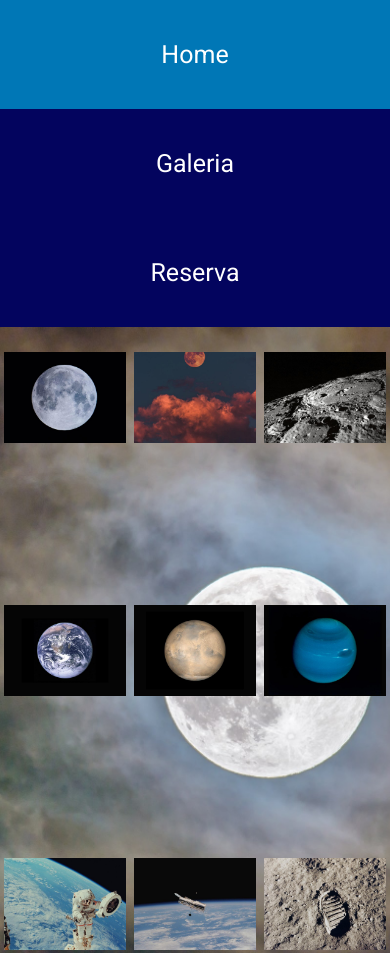
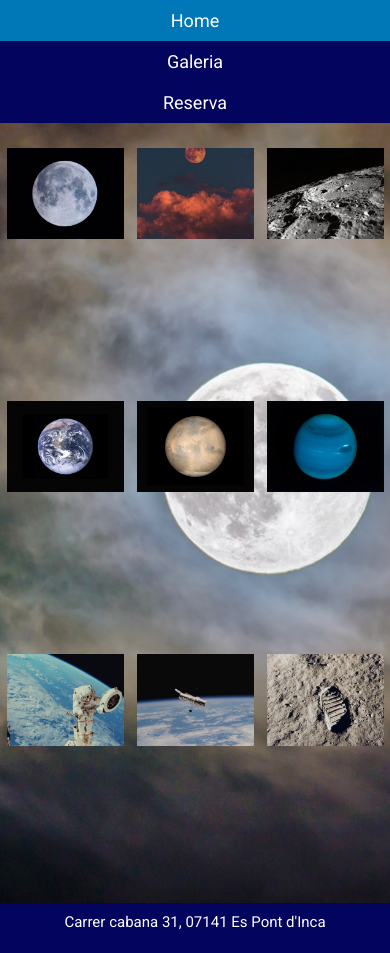
Before and after one commit to mlorentet/moon_Lorente_Tur, a plain HTML site: page galeria.html in a window 390 px wide. Shown: the top 953 px of the page. Drawn offline with Linux system fonts and the light colour scheme.

Commit message:
Formulari reserva + Comentaris codi

```diff
--- a/css/style.css
+++ b/css/style.css
@@ -9,7 +9,7 @@ body {
     font-family: 'Roboto', sans-serif;
     font-size: 15px;
 }
-
+/*mlt: Barra de navegació */
 nav {
     display: flex;
     flex-wrap: wrap;
@@ -30,7 +30,7 @@ nav a {
 nav a:hover {
     background-color: #0077b6;
 }
-
+/*mlt: Imatge de fons */
 .background {
     display: flex;
     width: 100%;
@@ -72,6 +72,8 @@ nav a:hover {
     margin: 10px 0;
 }
 
+
+/* mlt: galeria imatges */
 .gallery {
     width: 70%;
     padding: 10px 15%;
@@ -85,16 +87,116 @@ nav a:hover {
     background-repeat: no-repeat;
 }
 
-.gallery img {
+.gallery div {
     height: 30%;
+    width: 30%;
     margin: 15px 0;
     transition: .3s ease-in-out;
 }
 
-.gallery img:hover {
+.img1 {
+    background-image:  url("/img/moon1.jpg");
+    background-size: cover;
+    background-position: center;
+    background-repeat: no-repeat;
+}
+
+.img2 {
+    background-image:  url("/img/moon2.jpg");
+    background-size: cover;
+    background-position: center;
+    background-repeat: no-repeat;
+}
+
+.img3 {
+    background-image:  url("/img/moon3.jpg");
+    background-size: cover;
+    background-position: center;
+    background-repeat: no-repeat;
+}
+
+.img4 {
+    background-image:  url("/img/moon4.jpg");
+    background-size: cover;
+    background-position: center;
+    background-repeat: no-repeat;
+}
+
+.img5 {
+    background-image:  url("/img/moon5.jpg");
+    background-size: cover;
+    background-position: center;
+    background-repeat: no-repeat;
+}
+
+.img6 {
+    background-image:  url("/img/moon6.jpg");
+    background-size: cover;
+    background-position: center;
+    background-repeat: no-repeat;
+}
+
+.img7 {
+    background-image:  url("/img/moon7.jpg");
+    background-size: cover;
+    background-position: center;
+    background-repeat: no-repeat;
+}
+
+.img8 {
+    background-image:  url("/img/moon8.jpg");
+    background-size: cover;
+    background-position: center;
+    background-repeat: no-repeat;
+}
+
+.img9 {
+    background-image:  url("/img/moon9.jpg");
+    background-size: cover;
+    background-position: center;
+    background-repeat: no-repeat;
+}
+
+.gallery div:hover {
     transform: scale(1.1)
 }
 
+
+/* mlt: formulari reserva */
+.form-reserva {
+    display: flex;
+    flex-direction: column;
+    background-color:rgba(0, 119, 182, .6);
+    align-items: center;
+    border: 5px solid #03045e;
+    border-radius: 10px;
+    padding: 15px;
+    margin: 20px;
+    width: 40%;
+}
+
+.form-reserva h1 {
+    font-size: 30px;
+    font-weight: 600;
+    margin: 10px;
+}
+
+.form-reserva input {
+    background-color:rgba(0, 166, 255, 0.7);
+    border: 2px solid #03045e;
+    border-radius: 10px;
+    padding: 5px;
+    margin: 10px;
+    width: 175px;
+    outline: none;
+}
+
+.form-reserva input[type = submit] {
+    cursor: pointer;
+}
+
+
+/* mlt: footer */
 footer {
     padding: 10px 0;
     width: 100%;
@@ -104,6 +206,8 @@ footer {
     color: #FFF;
 }
 
+
+/* mlt: media queries */
 @media (max-width: 1200px) {
     nav a {
         font-size: 28px
@@ -112,7 +216,7 @@ footer {
         width: 80%;
         padding: 10px 10%;
     }
-    .gallery img {
+    .gallery div {
         height: 29%;
     }
 }
@@ -125,20 +229,20 @@ footer {
         width: 80%;
         padding: 10px 10%;
     }
-    .gallery img {
+    .gallery div {
         height: 20%;
     }
 }
 
 @media (max-width: 768px) {
     nav a {
-        padding: 40px;
+        padding: 20px 40px;
     }
     .gallery {
         width: 80%;
         padding: 10px 10%;
     }
-    .gallery img {
+    .gallery div {
         height: 15%;
     }
 }
@@ -146,6 +250,8 @@ footer {
 @media (max-width: 480px) {
 
     nav a {
+        font-size: 18px;
+        padding: 10px;
         width: 100%;
         text-align: center;
     }
@@ -154,7 +260,10 @@ footer {
         width: 100%;
         padding: 10px 0;
     }
-    .gallery img {
+    .gallery div {
         height: 12%;
     }
+    .form-reserva {
+        width: 70%;
+    }
 }
--- a/galeria.html
+++ b/galeria.html
@@ -8,21 +8,23 @@
     <link rel="stylesheet" href="css/style.css" />
 </head>
 <body>
+    <!--mlt: Barra de navegació responsive-->
     <nav>
         <a href="index.html">Home</a>
         <a href="galeria.html">Galeria</a>
         <a href="reserva.html">Reserva</a>
     </nav>
+    <!--mlt: Galeria d'imatges responsive-->
     <section class="gallery">
-        <img src="img/moon1.jpg" />
-        <img src="img/moon2.jpg" />
-        <img src="img/moon3.jpg" />
-        <img src="img/moon4.jpg" />
-        <img src="img/moon5.jpg" />
-        <img src="img/moon6.jpg" />
-        <img src="img/moon7.jpg" />
-        <img src="img/moon8.jpg" />
-        <img src="img/moon9.jpg" />
+        <div class="img1"></div>
+        <div class="img2"></div>
+        <div class="img3"></div>
+        <div class="img4"></div>
+        <div class="img5"></div>
+        <div class="img6"></div>
+        <div class="img7"></div>
+        <div class="img8"></div>
+        <div class="img9"></div>
     </section>
     <footer>
         <p>Carrer cabana 31, 07141 Es Pont d'Inca</p>
```
Also changed, not shown: index.html (+2 -0 lines), reserva.html (+17 -0 lines).
